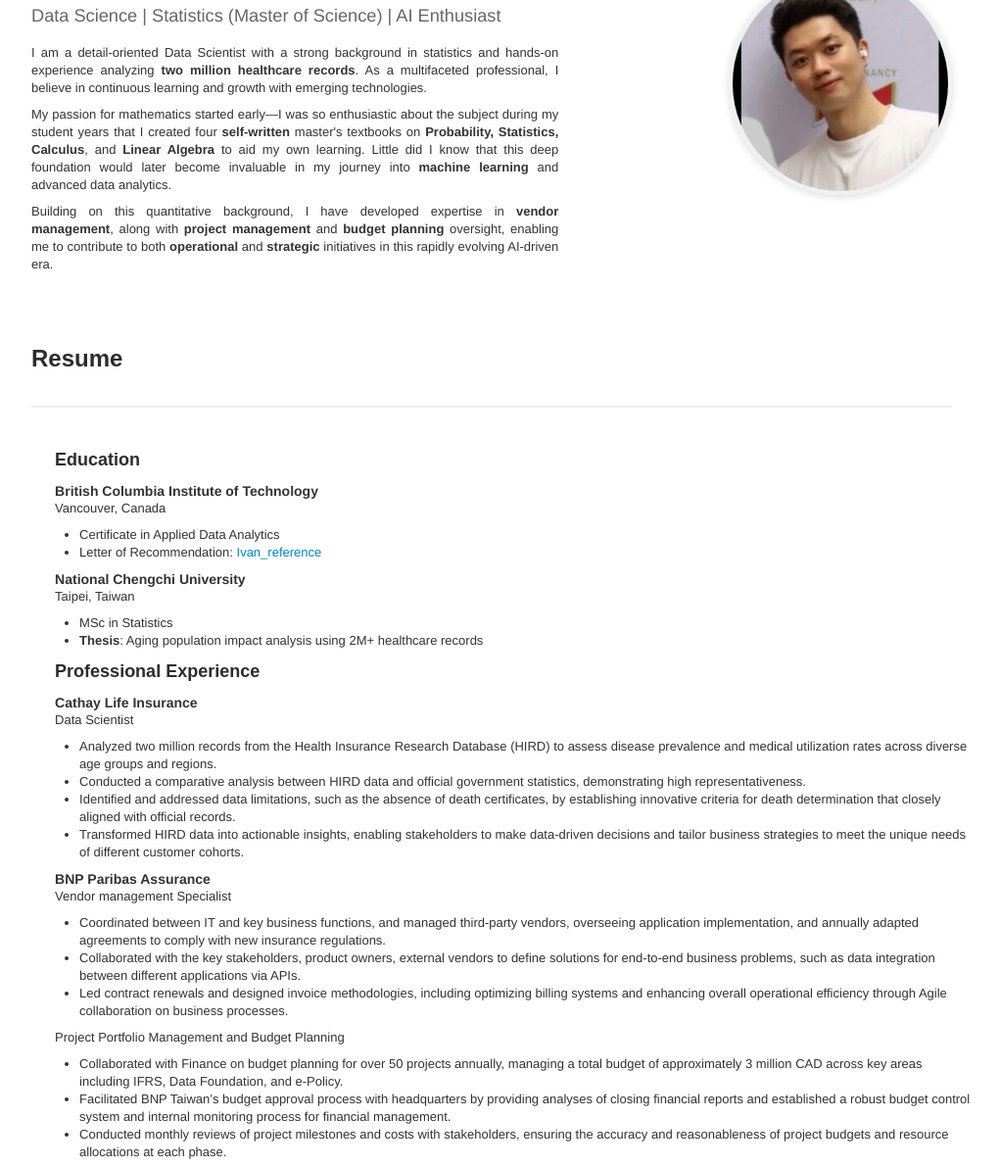
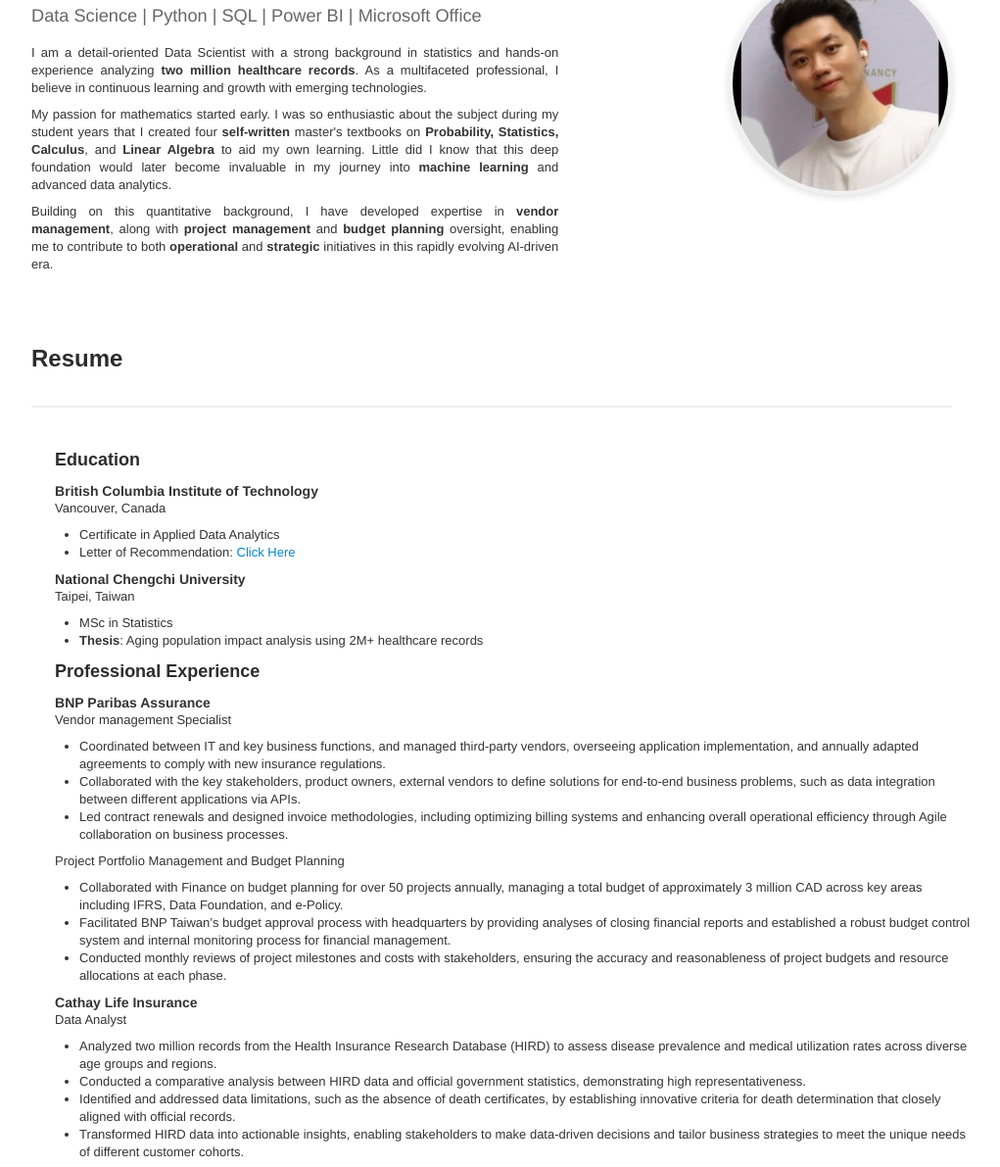
Before and after one commit to wenhaochung/cvwhc, a plain HTML site: page index.html in a window 1280 px wide. Shown: the part 149-1340 px from the top of the page at 98% size, without its empty margins (138-1159 px from the left). Drawn offline with nearby package versions, Linux system fonts and the light colour scheme.

Commit message:
Update index.html

```diff
--- a/index.html
+++ b/index.html
@@ -44,12 +44,14 @@
             <div id="app-name">
                 <h1>Ivan Chung</h1>
             </div>
-            <div id="tagline">
-                Data Science  |  Statistics (Master of Science)  |  AI Enthusiast
+            <div id="tagline" style="text-align: justify;">
+                Data Science  |
+                Python  |  SQL  |  Power BI  |  Microsoft Office
             </div>
+
             <div id="description"style="text-align: justify;">
                 <p>I am a detail-oriented Data Scientist with a strong background in statistics and hands-on experience analyzing <strong>two million healthcare records</strong>. As a multifaceted professional, I believe in continuous learning and growth with emerging technologies.</p>
-                <p>My passion for mathematics started early—I was so enthusiastic about the subject during my student years that I created four <strong>self-written</strong> master's textbooks on <strong>Probability, Statistics, Calculus</strong>, and <strong>Linear Algebra</strong> to aid my own learning. Little did I know that this deep foundation would later become invaluable in my journey into <strong>machine learning</strong> and advanced data analytics.</p>
+                <p>My passion for mathematics started early. I was so enthusiastic about the subject during my student years that I created four <strong>self-written</strong> master's textbooks on <strong>Probability, Statistics, Calculus</strong>, and <strong>Linear Algebra</strong> to aid my own learning. Little did I know that this deep foundation would later become invaluable in my journey into <strong>machine learning</strong> and advanced data analytics.</p>
                 <p>Building on this quantitative background, I have developed expertise in <strong>vendor management</strong>, along with <strong>project management</strong> and <strong>budget planning</strong> oversight, enabling me to contribute to both <strong>operational</strong> and <strong>strategic</strong> initiatives in this rapidly evolving AI-driven era.</p>
 
             </div>
@@ -72,7 +74,7 @@
             <p>Vancouver, Canada</p>
             <ul>
                 <li>Certificate in Applied Data Analytics</li>
-                <li>Letter of Recommendation: <a href="static/Ivan_reference.pdf" target="_blank">Ivan_reference</a></li>
+                <li>Letter of Recommendation: <a href="static/Ivan_reference.pdf" target="_blank">Click Here</a></li>
             </ul>
 
             <h4>National Chengchi University</h4>
@@ -84,14 +86,7 @@
 
             <h3>Professional Experience</h3>
             <p></p>
-            <h4>Cathay Life Insurance</h4>
-            <p>Data Scientist</p>
-            <ul>
-                <li>Analyzed two million records from the Health Insurance Research Database (HIRD) to assess disease prevalence and medical utilization rates across diverse age groups and regions.</li>
-                <li>Conducted a comparative analysis between HIRD data and official government statistics, demonstrating high representativeness.</li>
-                <li>Identified and addressed data limitations, such as the absence of death certificates, by establishing innovative criteria for death determination that closely aligned with official records.</li>
-                <li>Transformed HIRD data into actionable insights, enabling stakeholders to make data-driven decisions and tailor business strategies to meet the unique needs of different customer cohorts.</li>
-            </ul>
+
 
             <h4>BNP Paribas Assurance</h4>
             <p>Vendor management Specialist</p>
@@ -105,6 +100,14 @@
                 <li>Collaborated with Finance on budget planning for over 50 projects annually, managing a total budget of approximately 3 million CAD across key areas including IFRS, Data Foundation, and e-Policy.</li>
                 <li>Facilitated BNP Taiwan’s budget approval process with headquarters by providing analyses of closing financial reports and established a robust budget control system and internal monitoring process for financial management.</li>
                 <li>Conducted monthly reviews of project milestones and costs with stakeholders, ensuring the accuracy and reasonableness of project budgets and resource allocations at each phase.</li>
+            </ul>
+            <h4>Cathay Life Insurance</h4>
+            <p>Data Analyst</p>
+            <ul>
+                <li>Analyzed two million records from the Health Insurance Research Database (HIRD) to assess disease prevalence and medical utilization rates across diverse age groups and regions.</li>
+                <li>Conducted a comparative analysis between HIRD data and official government statistics, demonstrating high representativeness.</li>
+                <li>Identified and addressed data limitations, such as the absence of death certificates, by establishing innovative criteria for death determination that closely aligned with official records.</li>
+                <li>Transformed HIRD data into actionable insights, enabling stakeholders to make data-driven decisions and tailor business strategies to meet the unique needs of different customer cohorts.</li>
             </ul>
         </div>
     </div>
```
